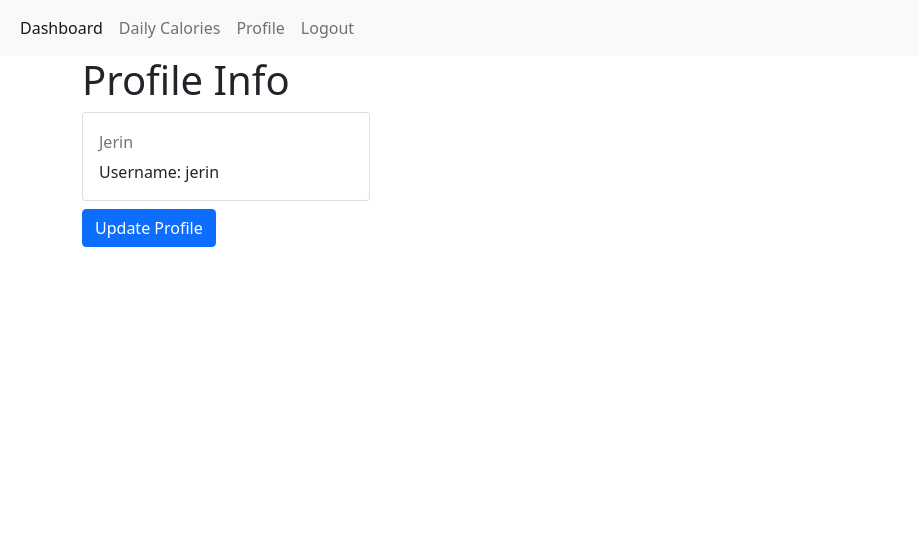
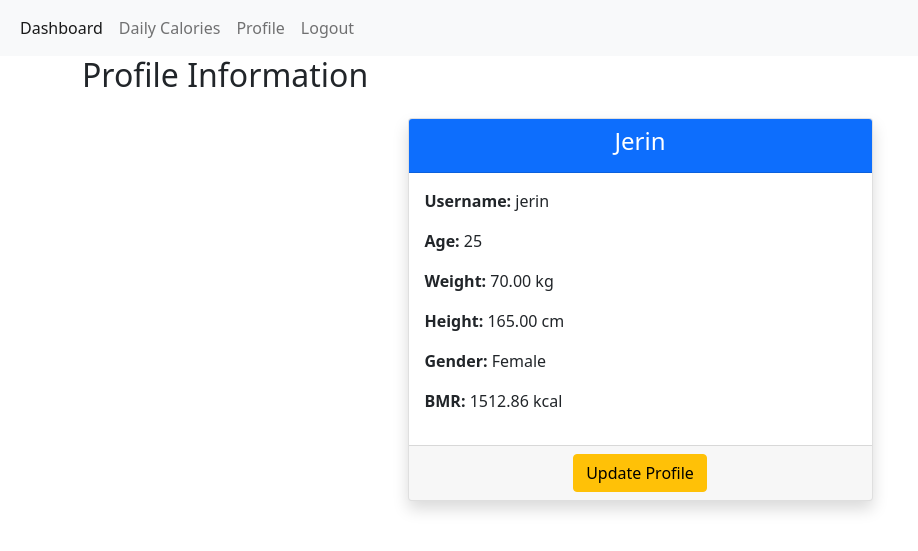
Before and after one commit to jerin324/calorie_counter, a Django app: page /profile_page/ in a window 1280 px wide. Shown: the top 551 px of the page, without its empty margins (0-918 px from the left). Run offline with Django 5.2, Linux system fonts and the light colour scheme; a user stored in the database is signed in; data comes from the database, SQL or seed files in the repository; both versions use the stored data as it was after the commit.

Commit message:
profile updated

```diff
--- a/Calorie/templates/profile.html
+++ b/Calorie/templates/profile.html
@@ -2,14 +2,30 @@
 
 {% block content %}
 {% include 'master/message.html' %}
-<h1>Profile Info</h1>
-<div class="card" style="width: 18rem;">
-  <div class="card-body">
-    <h5 class="card-title"></h5>
-    <h6 class="card-subtitle mb-2 text-muted">{{request.user.user_profile.name}}</h6>
-    <p class="card-text">Username: {{request.user.username}} </p>
-  </div>
+
+<h2 class="mb-4">Profile Information</h2>
+
+<div class="col-md-5 mx-auto">
+    <div class="card shadow">
+        <div class="card-header bg-primary text-white text-center">
+            <h4>{{ profile.name|default:"No Name" }}</h4>
+        </div>
+
+        <div class="card-body">
+
+            <p><strong>Username:</strong> {{ request.user.username }}</p>
+            <p><strong>Age:</strong> {{ profile.age }}</p>
+            <p><strong>Weight:</strong> {{ profile.weight }} kg</p>
+            <p><strong>Height:</strong> {{ profile.height }} cm</p>
+            <p><strong>Gender:</strong> {{ profile.gender }}</p>
+            <p><strong>BMR:</strong> {{ profile.bmr }} kcal</p>
+
+        </div>
+
+        <div class="card-footer text-center">
+            <a href="{% url 'profile_update' %}" class="btn btn-warning">Update Profile</a>
+        </div>
+    </div>
 </div>
-<a href="{% url 'profile_update' %}" class="btn btn-primary mt-2">Update Profile</a>
 
-{% endblock content %}
+{% endblock %}
--- a/Calorie/views.py
+++ b/Calorie/views.py
@@ -78,8 +78,12 @@ def dashboard(request):
     return render(request, 'dashboard.html',context)
 @login_required
 def profile_page(request):
+    profile, created = ProfileModel.objects.get_or_create(user=request.user)
 
-    return render(request, 'profile.html')
+    context = {
+        'profile': profile
+    }
+    return render(request, 'profile.html', context)
 @login_required
 def profile_update(request):
     user = request.user
```
Also changed, not shown: db.sqlite3.
